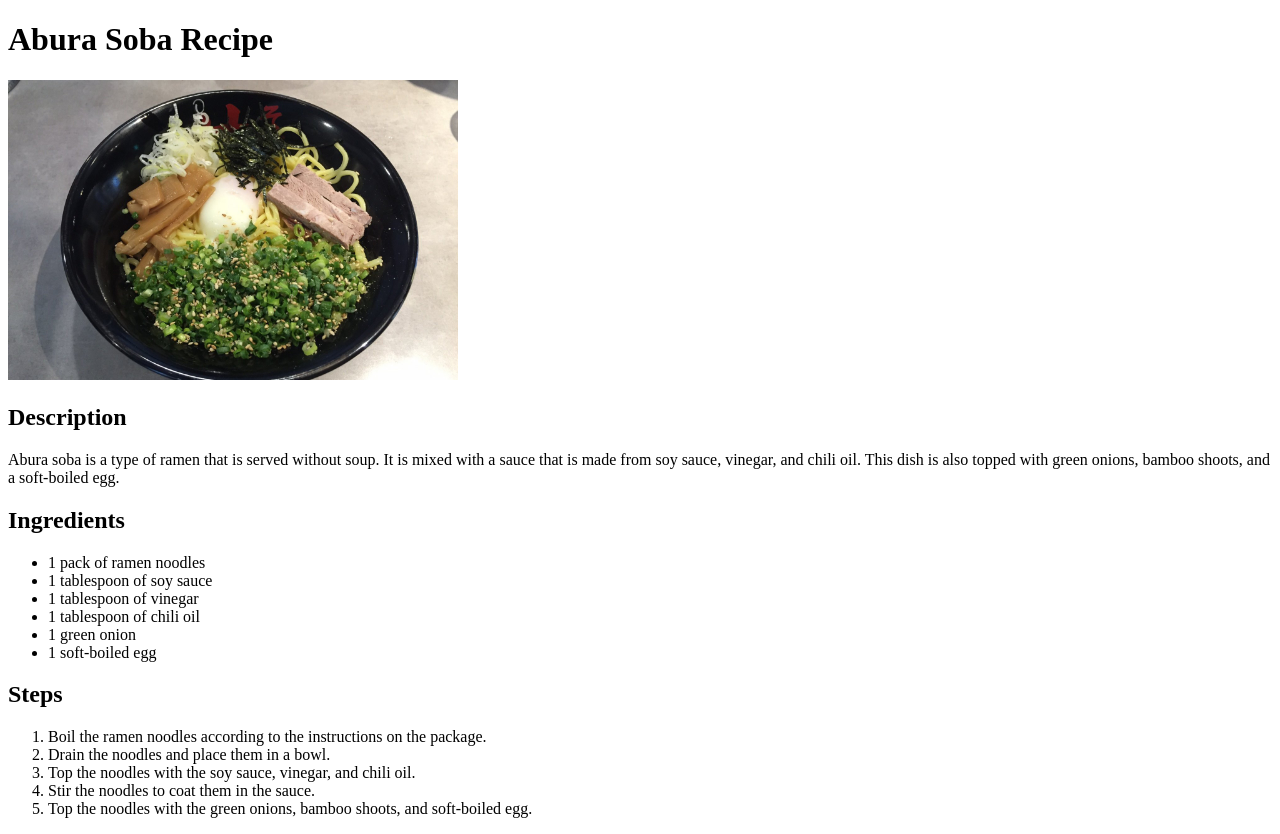
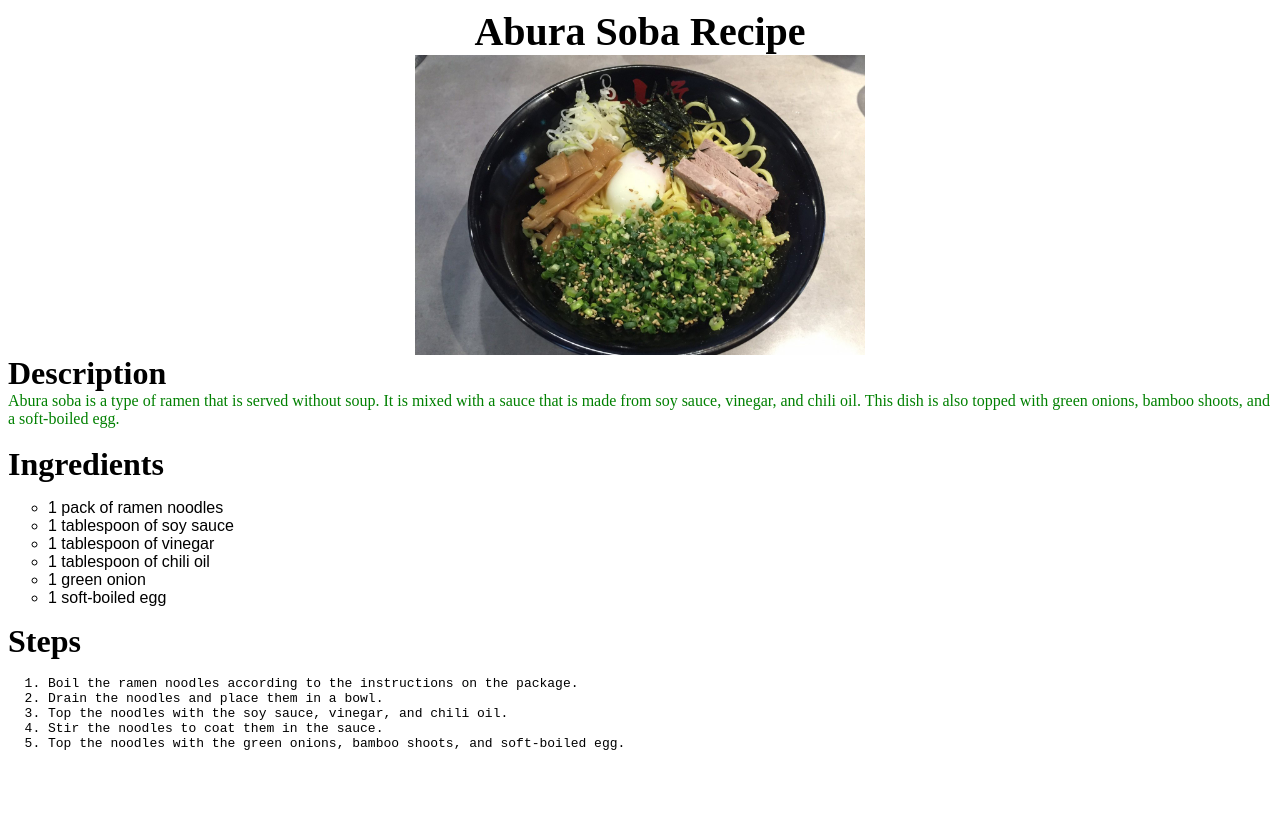
Before and after one commit to jtanman/odin-recipes, a plain HTML site: page recipes/abura-soba.html in a window 1280 px wide. After the commit the page ends 800 px from the top, so only its background shows below. Drawn offline with Linux system fonts and the light colour scheme.

Commit message:
Apply css styles

```diff
--- /dev/null
+++ b/css/recipe-style.css
@@ -0,0 +1,60 @@
+h1 {
+    font-size: 2.5em;
+    font-weight: bold;
+    text-align: center;
+    margin: 0;
+    padding: 0;
+}
+
+h2 {
+    font-size: 2em;
+    font-weight: bold;
+    text-align: left;
+    margin: 0;
+    padding: 0;
+}
+
+.description {
+    color: green;
+    text-align: left;
+    margin: 0;
+    padding: 0;
+}
+
+img {
+    display: block;
+    margin-left: auto;
+    margin-right: auto;
+}
+
+ul li{
+    /*
+     *
+     * This CSS file contains styles for the recipe pages.
+     *
+     * The `list-style-type` property specifies the type of list-item marker for ordered lists (<ol>) and unordered lists (<ul>).
+     *
+     * Possible values for `list-style-type` include:
+     * - `disc`: A filled circle (default for unordered lists).
+     * - `circle`: An unfilled circle.
+     * - `square`: A filled square.
+     * - `decimal`: Numbers (default for ordered lists).
+     * - `decimal-leading-zero`: Numbers padded by initial zeros (01, 02, 03, etc.).
+     * - `lower-roman`: Lowercase Roman numerals (i, ii, iii, iv, etc.).
+     * - `upper-roman`: Uppercase Roman numerals (I, II, III, IV, etc.).
+     * - `lower-alpha`: Lowercase alphabetical characters (a, b, c, d, etc.).
+     * - `upper-alpha`: Uppercase alphabetical characters (A, B, C, D, etc.).
+     * - `none`: No marker is shown.
+     */
+    list-style-type: circle;
+    padding: 0;
+    margin: 0;
+    font-family: fantasy;
+}
+
+ol li {
+    list-style-type: decimal;
+    padding: 0;
+    margin: 0;
+    font-family: monospace;
+}
--- a/recipes/abura-soba.html
+++ b/recipes/abura-soba.html
@@ -3,15 +3,16 @@
 <head>
     <meta charset="UTF-8">
     <meta name="viewport" content="width=device-width, initial-scale=1.0">
-    <title>Ramen</title>
+    <link rel="stylesheet" href="../css/recipe-style.css">
+    <title>Abura Soba</title>
 </head>
 <body>
     <h1>Abura Soba Recipe</h1>
 
     <img src="../img/abura-soba.jpg" alt="abura soba" height="300">
     <h2>Description</h2>
-    <p>Abura soba is a type of ramen that is served without soup. It is mixed with a sauce that is made from soy sauce, vinegar, and chili oil. This dish is also topped with green onions, bamboo shoots, and a soft-boiled egg.</p>
-
+    <p class="description">Abura soba is a type of ramen that is served without soup. It is mixed with a sauce that is made from soy sauce, vinegar, and chili oil. This dish is also topped with green onions, bamboo shoots, and a soft-boiled egg.</p>
+    <br>
     <h2>Ingredients</h2>
     <ul>
         <li>1 pack of ramen noodles</li>
```
Also changed, not shown: recipes/tori-paitan.html (+2 -1 lines), recipes/tsukemen.html (+2 -1 lines).
